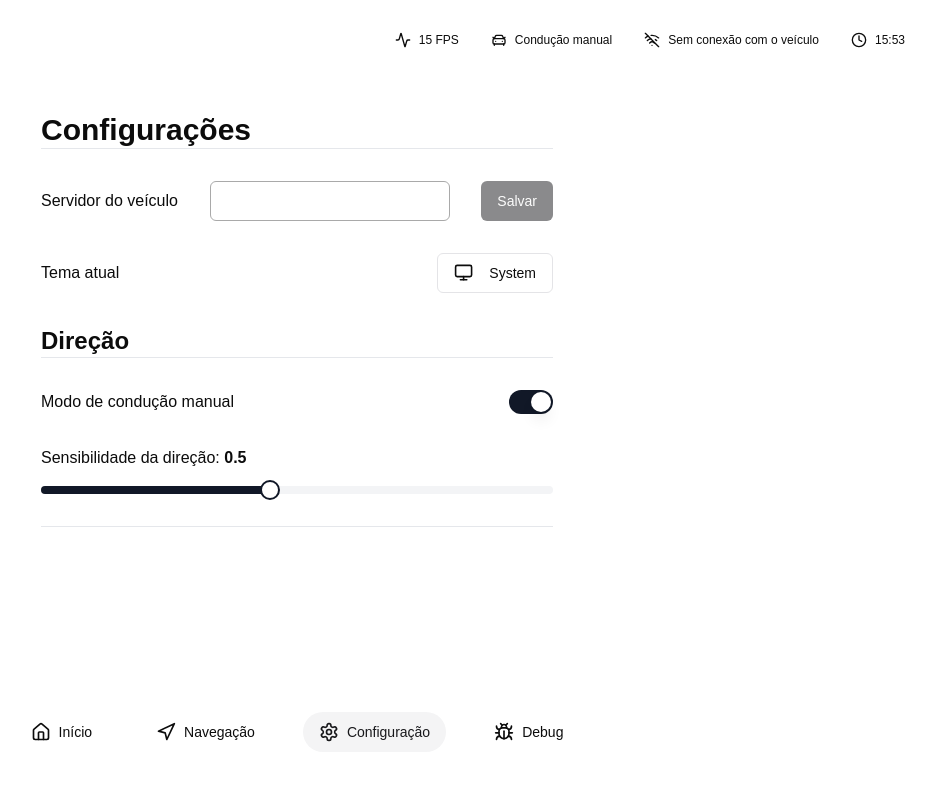
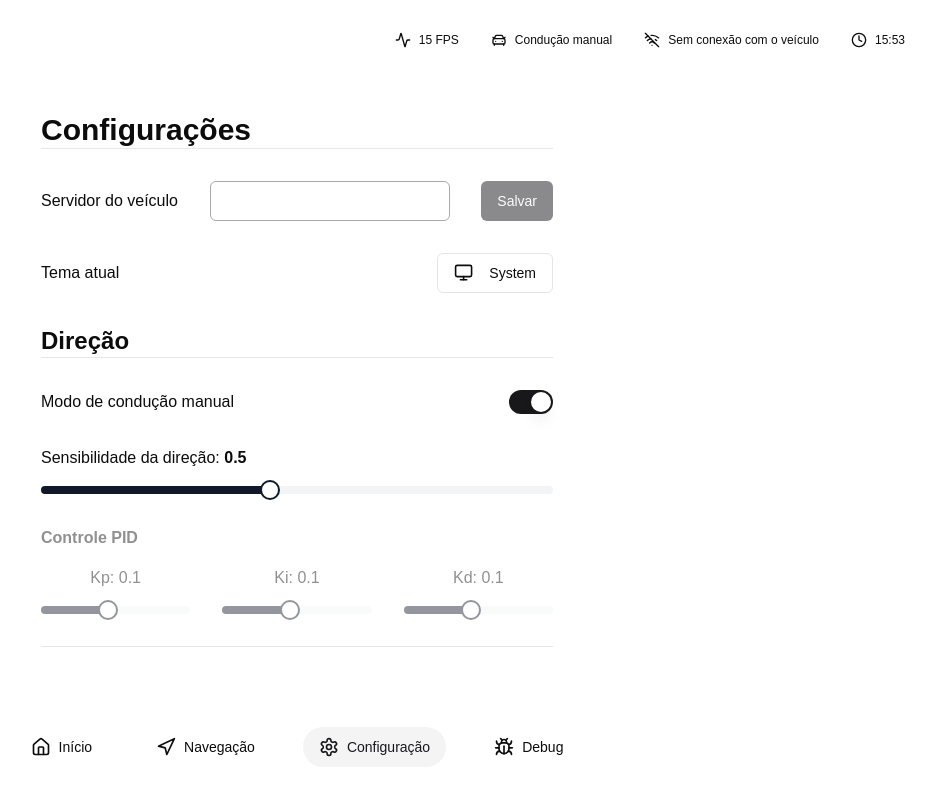
Before and after one commit to rafaelomodei/carro-autonomo, a Next.js app in the folder frontend/: page /settings in a window 1280 px wide. Shown: the top 796 px of the page, without its empty margins (343-1279 px from the left). Built offline with nearby package versions, Linux system fonts and the light colour scheme.

Commit message:
feat: added config  PID Control

```diff
--- a/frontend/src/app/(pages)/(NavigationHub)/settings/page.tsx
+++ b/frontend/src/app/(pages)/(NavigationHub)/settings/page.tsx
@@ -34,6 +34,27 @@ const Settings = () => {
     setConfig({
       ...config,
       steeringSensitivity: value[0], // O valor é o primeiro elemento do array
+    });
+  };
+
+  const handlePidControlP = (value: number[]) => {
+    setConfig({
+      ...config,
+      pidControl: { ...config.pidControl, p: value[0] },
+    });
+  };
+
+  const handlePidControlI = (value: number[]) => {
+    setConfig({
+      ...config,
+      pidControl: { ...config.pidControl, i: value[0] },
+    });
+  };
+
+  const handlePidControlD = (value: number[]) => {
+    setConfig({
+      ...config,
+      pidControl: { ...config.pidControl, d: value[0] },
     });
   };
 
@@ -86,12 +107,17 @@ const Settings = () => {
         />
       </div>
 
-      <div className='flex-col flex gap-4'>
+      <div
+        className={`flex-col flex gap-4 ${
+          config.driveMode.id !== DriveMode.MANUAL.id ? 'opacity-45' : ''
+        }`}
+      >
         <Label className='text-md'>
           Sensibilidade da direção:{' '}
           <strong>{config.steeringSensitivity}</strong>
         </Label>
         <Slider
+          disabled={config.driveMode.id !== DriveMode.MANUAL.id}
           defaultValue={[config.steeringSensitivity]}
           onValueChange={(value) => handleDriveSteeringSensitivity(value)}
           max={1}
@@ -99,7 +125,53 @@ const Settings = () => {
           step={0.1}
         />
       </div>
+
+      <div
+        className={`flex-col flex gap-4 ${
+          config.driveMode.id === DriveMode.MANUAL.id ? 'opacity-45' : ''
+        }`}
+      >
+        <Label className='text-md font-bold'>Controle PID</Label>
+
+        <div className='flex w-full gap-8'>
+          <div className='flex-col flex gap-4 items-center w-full'>
+            <Label className='text-md'>Kp: {config.pidControl.p}</Label>
+            <Slider
+              defaultValue={[config.steeringSensitivity]}
+              disabled={config.driveMode.id === DriveMode.MANUAL.id}
+              onValueChange={(value) => handlePidControlP(value)}
+              max={1}
+              min={0.1}
+              step={0.1}
+            />
+          </div>
+          <div className='flex-col flex gap-4 items-center w-full'>
+            <Label className='text-md'>Ki: {config.pidControl.i}</Label>
+            <Slider
+              defaultValue={[config.steeringSensitivity]}
+              disabled={config.driveMode.id === DriveMode.MANUAL.id}
+              onValueChange={(value) => handlePidControlI(value)}
+              max={1}
+              min={0.1}
+              step={0.1}
+            />
+          </div>
+          <div className='flex-col flex gap-4 items-center w-full'>
+            <Label className='text-md'>Kd: {config.pidControl.d}</Label>
+            <Slider
+              defaultValue={[config.steeringSensitivity]}
+              disabled={config.driveMode.id === DriveMode.MANUAL.id}
+              onValueChange={(value) => handlePidControlD(value)}
+              max={1}
+              min={0.1}
+              step={0.1}
+            />
+          </div>
+        </div>
+      </div>
+
       <Separator />
+      <div className='h-8' />
     </div>
   );
 };
--- a/frontend/src/app/layout.tsx
+++ b/frontend/src/app/layout.tsx
@@ -17,7 +17,7 @@ export default function RootLayout({
 }) {
   return (
     <html lang='pt-BR' suppressHydrationWarning>
-      <body className='md:px-4 lg:px-8'>
+      <body suppressHydrationWarning>
         <ThemeProvider
           attribute='class'
           defaultTheme='system'
@@ -25,9 +25,11 @@ export default function RootLayout({
           disableTransitionOnChange
         >
           <NextAuthSessionProvider>
-            <DestinationProvider>
-              <VehicleConfigProvider>{children}</VehicleConfigProvider>
-            </DestinationProvider>
+            <div className='md:px-4 lg:px-8'>
+              <DestinationProvider>
+                <VehicleConfigProvider>{children}</VehicleConfigProvider>
+              </DestinationProvider>
+            </div>
           </NextAuthSessionProvider>
         </ThemeProvider>
       </body>
--- a/frontend/src/components/atomics/DestinationButton/index.tsx
+++ b/frontend/src/components/atomics/DestinationButton/index.tsx
@@ -1,5 +1,5 @@
-import { Button } from '@/components/ui/button'; // ShadCN Button Component
-import { LucideIcon } from 'lucide-react'; // Tipo de ícone
+import { Button } from '@/components/ui/button';
+import { LucideIcon } from 'lucide-react';
 
 interface DestinationButtonProps {
   label: string;
--- a/frontend/src/components/atomics/ModeToggle.tsx
+++ b/frontend/src/components/atomics/ModeToggle.tsx
@@ -1,6 +1,6 @@
 'use client';
 
-import * as React from 'react';
+import { useState, useEffect } from 'react';
 import { Moon, Sun, Monitor } from 'lucide-react';
 import { useTheme } from 'next-themes';
 import { Button } from '@/components/ui/button';
@@ -17,20 +17,21 @@ interface ModeToggleProps {
 
 export function ModeToggle({ showSelectedTheme = false }: ModeToggleProps) {
   const { theme, setTheme } = useTheme();
+  const [mounted, setMounted] = useState(false);
+
+  useEffect(() => {
+    setMounted(true);
+  }, []);
+
+  if (!mounted) return null; // Evita erro de hidratação
 
   return (
     <DropdownMenu>
       <DropdownMenuTrigger asChild>
         <Button variant='outline' className='flex gap-4'>
-          {theme === 'light' && (
-            <Sun className='h-[1.2rem] w-[1.2rem] rotate-0 scale-100 transition-all' />
-          )}
-          {theme === 'dark' && (
-            <Moon className='h-[1.2rem] w-[1.2rem] rotate-0 scale-100 transition-all' />
-          )}
-          {theme === 'system' && (
-            <Monitor className='h-[1.2rem] w-[1.2rem] rotate-0 scale-100 transition-all' />
-          )}
+          {theme === 'light' && <Sun className='h-[1.2rem] w-[1.2rem]' />}
+          {theme === 'dark' && <Moon className='h-[1.2rem] w-[1.2rem]' />}
+          {theme === 'system' && <Monitor className='h-[1.2rem] w-[1.2rem]' />}
           {showSelectedTheme && (
             <div className='text-sm'>
               {theme
--- a/frontend/src/components/ui/switch.tsx
+++ b/frontend/src/components/ui/switch.tsx
@@ -1,9 +1,9 @@
-"use client"
+'use client';
 
-import * as React from "react"
-import * as SwitchPrimitives from "@radix-ui/react-switch"
+import * as React from 'react';
+import * as SwitchPrimitives from '@radix-ui/react-switch';
 
-import { cn } from "@/lib/utils"
+import { cn } from '@/lib/utils';
 
 const Switch = React.forwardRef<
   React.ElementRef<typeof SwitchPrimitives.Root>,
@@ -11,7 +11,7 @@ const Switch = React.forwardRef<
 >(({ className, ...props }, ref) => (
   <SwitchPrimitives.Root
     className={cn(
-      "peer inline-flex h-6 w-11 shrink-0 cursor-pointer items-center rounded-full border-2 border-transparent transition-colors focus-visible:outline-none focus-visible:ring-2 focus-visible:ring-gray-950 focus-visible:ring-offset-2 focus-visible:ring-offset-white disabled:cursor-not-allowed disabled:opacity-50 data-[state=checked]:bg-gray-900 data-[state=unchecked]:bg-gray-200 dark:focus-visible:ring-gray-300 dark:focus-visible:ring-offset-gray-950 dark:data-[state=checked]:bg-gray-50 dark:data-[state=unchecked]:bg-gray-800",
+      'peer inline-flex h-6 w-11 shrink-0 cursor-pointer items-center rounded-full border-2 border-transparent transition-colors focus-visible:outline-none focus-visible:ring-2 focus-visible:ring-zinc-950 focus-visible:ring-offset-2 focus-visible:ring-offset-white disabled:cursor-not-allowed disabled:opacity-50 data-[state=checked]:bg-zinc-900 data-[state=unchecked]:bg-zinc-200 dark:focus-visible:ring-zinc-300 dark:focus-visible:ring-offset-zinc-950 dark:data-[state=checked]:bg-zinc-50 dark:data-[state=unchecked]:bg-zinc-500',
       className
     )}
     {...props}
@@ -19,11 +19,11 @@ const Switch = React.forwardRef<
   >
     <SwitchPrimitives.Thumb
       className={cn(
-        "pointer-events-none block h-5 w-5 rounded-full bg-white shadow-lg ring-0 transition-transform data-[state=checked]:translate-x-5 data-[state=unchecked]:translate-x-0 dark:bg-gray-950"
+        'pointer-events-none block h-5 w-5 rounded-full bg-white shadow-lg ring-0 transition-transform data-[state=checked]:translate-x-5 data-[state=unchecked]:translate-x-0 dark:bg-zinc-950'
       )}
     />
   </SwitchPrimitives.Root>
-))
-Switch.displayName = SwitchPrimitives.Root.displayName
+));
+Switch.displayName = SwitchPrimitives.Root.displayName;
 
-export { Switch }
+export { Switch };
--- a/frontend/src/providers/VehicleConfigProvider/index.tsx
+++ b/frontend/src/providers/VehicleConfigProvider/index.tsx
@@ -17,6 +17,12 @@ interface IDriveMode {
   id: string;
   label: string;
   icon: JSX.Element;
+}
+
+interface IPidControl {
+  p: number;
+  i: number;
+  d: number;
 }
 
 export const VEHICLE_CAR_CONNECTION_URL = 'ws://192.168.3.113:8080';
@@ -39,6 +45,7 @@ export interface VehicleConfig {
   driveMode: IDriveMode;
   carConnection?: string;
   steeringSensitivity: number; // varia entre 0 a 1
+  pidControl: IPidControl;
 }
 
 interface VehicleConfigContextProps {
@@ -70,6 +77,11 @@ export const VehicleConfigProvider = ({
     driveMode: DriveMode.MANUAL,
     carConnection: undefined,
     steeringSensitivity: 0.5,
+    pidControl: {
+      p: 0.1,
+      i: 0.1,
+      d: 0.1,
+    },
   });
 
   const socket = useRef<WebSocket | null>();
@@ -146,7 +158,7 @@ export const VehicleConfigProvider = ({
       ' ': { type: 'commands', payload: [{ action: 'accelerate', speed: 0 }] }, // Parar (aceleração 0)
     };
 
-    const command = keyMap[event.key.toLowerCase()];
+    const command = keyMap[event.key?.toLowerCase()];
     if (command) {
       sendMessage(command);
     }
```
